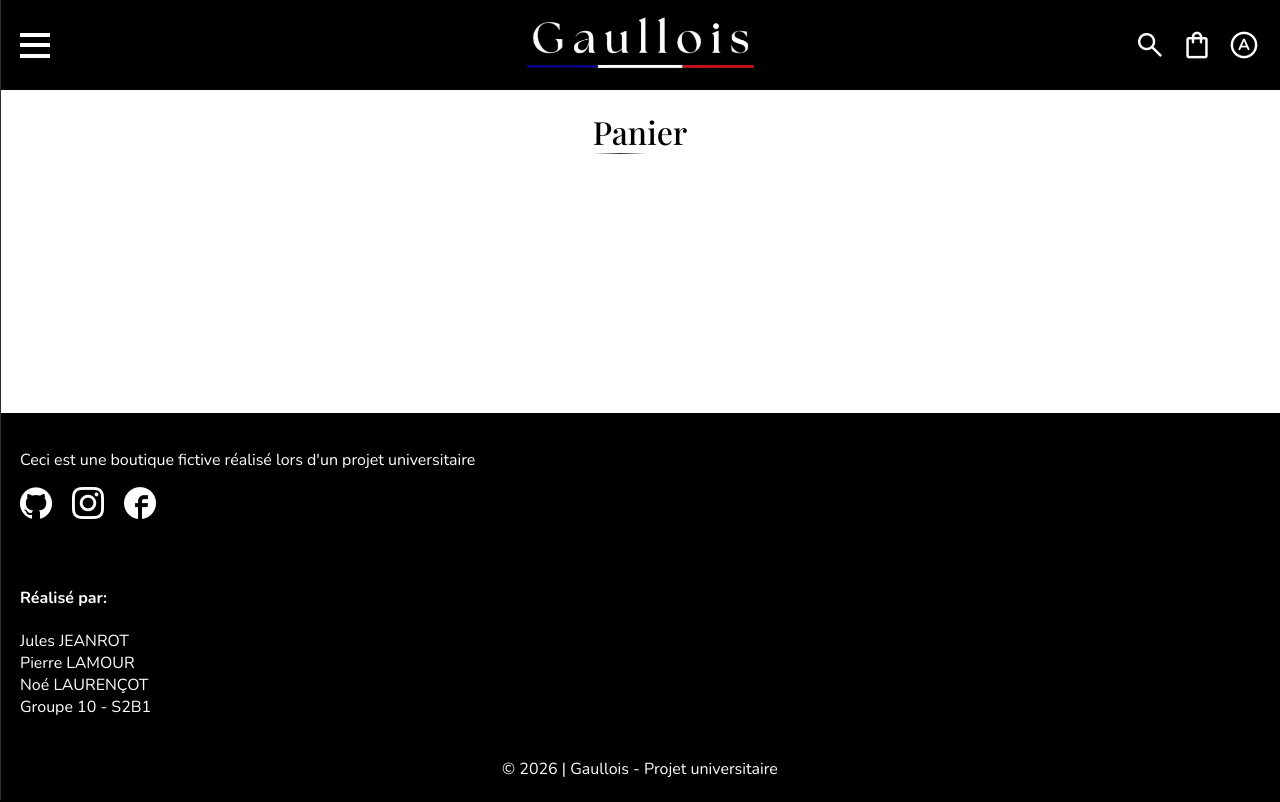
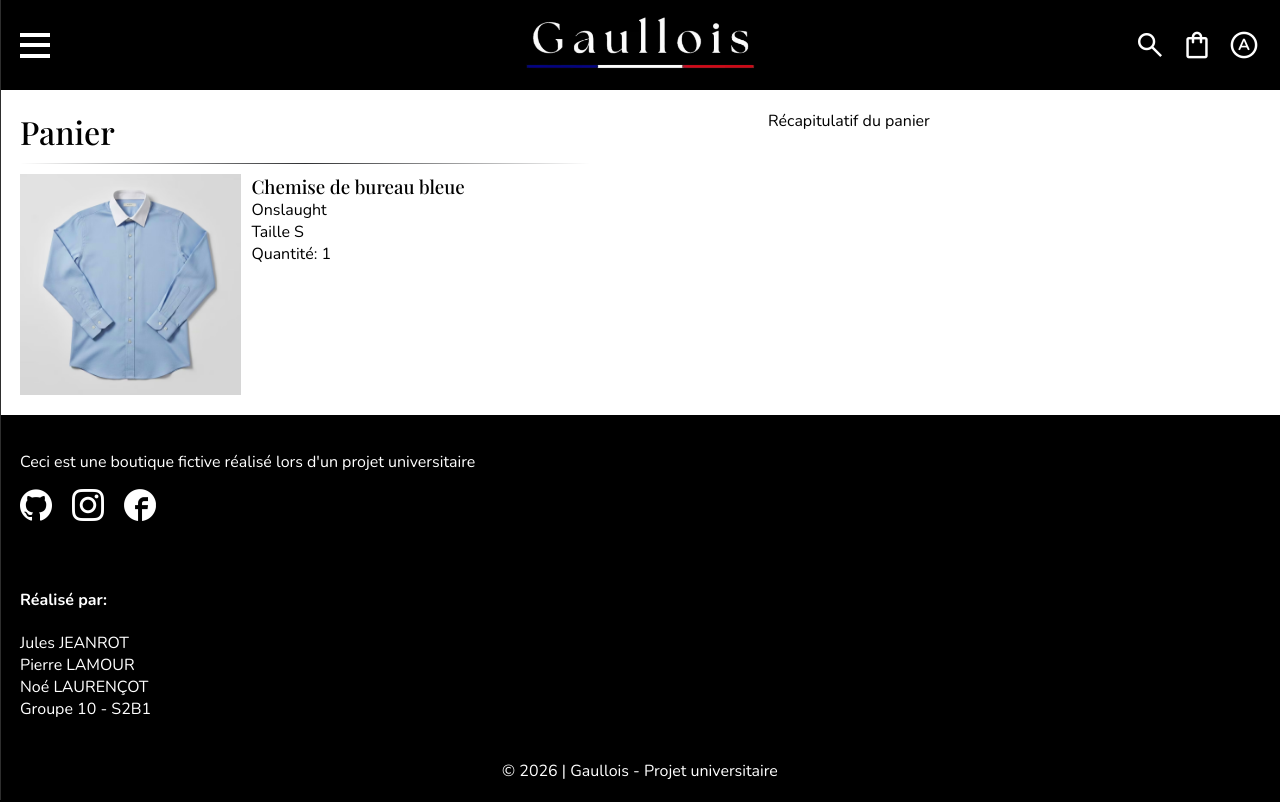
Before and after one commit to NoeLaurencot/SAE_Ecommerce, a Flask app: page /client/panier in a window 1280 px wide. Run offline with Flask 3, Linux system fonts and the light colour scheme; a user stored in the database is signed in; data comes from the database, SQL or seed files in the repository; both versions use the stored data as it was after the commit.

Commit message:
Ajout panier client + fix navbar

```diff
--- a/controllers/client_panier.py
+++ b/controllers/client_panier.py
@@ -7,14 +7,15 @@ import datetime
 client_panier = Blueprint('client_panier', __name__,
                         template_folder='templates')
 
-@client_panier.route('/client/panier',methods=['GET'])
+@client_panier.route('/client/panier', methods=['GET'])
 def client_panier_show():
     mycursor = get_db().cursor()
     if 'id_user' not in session:
+        flash(u'Veuillez vous conntecter pour accéder au panier','alert-warning')
         return redirect('/login')
     id_utilisateur = session['id_user']
     sql = """
-    SELECT id_vetement, nom_vetement, prix_vetement, libelle_taille, libelle_marque, ligne_panier.quantite, ligne_panier.date_ajout
+    SELECT id_vetement, nom_vetement, vetement.photo, stock, prix_vetement, libelle_taille, libelle_marque, ligne_panier.quantite, ligne_panier.date_ajout
     FROM ligne_panier
     INNER JOIN vetement ON ligne_panier.vetement_id = vetement.id_vetement
     INNER JOIN utilisateur ON ligne_panier.utilisateur_id = utilisateur.id_utilisateur
--- a/static/css/styles-panier.css
+++ b/static/css/styles-panier.css
@@ -0,0 +1,17 @@
+.panier-tile {
+    display: flex;
+    gap: 10px;
+}
+.panier-img-container {
+    width: 30%;
+    display: flex;
+}
+
+.panier-img-container img {
+    width: 100%;
+}
+
+.panier-info-container {
+    display: flex;
+    flex-direction: column;
+}
--- a/static/css/styles-utilities.css
+++ b/static/css/styles-utilities.css
@@ -11,11 +11,35 @@
 }
 
 .no-link-style {
-    color: white;
-    text-decoration: none;
+    color: white !important;
+    text-decoration: none !important;
 }
 
 .no-link-style * {
-    color: white;
-    text-decoration: none;
+    color: white !important;
+    text-decoration: none !important;
 }
+
+.wrap {
+    flex-wrap: wrap !important;
+}
+
+.gap10 {
+    gap: 10px !important;
+}
+
+.gap20 {
+    gap: 20px !important;
+}
+
+.width60p {
+    width: 60% !important;
+}
+
+.width40p {
+    width: 40% !important;
+}
+
+.align-normal {
+    align-items: normal !important;
+}
--- a/static/css/styles.css
+++ b/static/css/styles.css
@@ -132,7 +132,6 @@ body {
     flex-direction: row;
     justify-content: center;
     align-items: center;
-    flex-wrap: wrap;
     width: calc(100% - 40px);
 
 }
--- a/templates/_nav.html
+++ b/templates/_nav.html
@@ -66,7 +66,7 @@
                 </form>
                 <button class="button-search-bar material-symbols-outlined no-padding"
                     id="nav-search-button">search</button>
-                <a class="material-symbols-outlined nav-link" href="/vetements">shopping_bag</a>
+                <a class="material-symbols-outlined nav-link" href="/client/panier">shopping_bag</a>
                 {% if session['login'] %}
                 <a class="nav-link account-icon-wletter" href="/logout">
                     <span class="material-symbols-outlined account-icon-circle">circle</span>
--- a/templates/client/boutique/boutique_vetement.html
+++ b/templates/client/boutique/boutique_vetement.html
@@ -5,7 +5,7 @@
 {% endblock %}
 
 {% block body %}
-    <main class="main-container-row">
+    <main class="main-container-row wrap">
         {% for vetement in vetements %}
             <div class="card-vetement">
                 {% if vetement.photo is not none %}
--- a/templates/client/panier/panier.html
+++ b/templates/client/panier/panier.html
@@ -6,20 +6,31 @@
 
 {% block body %}
     <main>
-        <div class="main-container-row">
-            <div class="main-tile-col">
+        <div class="main-container-row align-normal gap10">
+            <div class="main-tile-col gap10 width60p">
                 <h1 class="tile-title no-margin">Panier</h1>
                 {% if lignes_panier %}
 					{% for ligne_panier in lignes_panier %}
 					    <div class="divider-fancy"></div>
-
+                        <div class="panier-tile">
+                            <div class="panier-img-container">
+                                <img src="{{ url_for('static', filename='assets/images/clothes/') }}{{ ligne_panier.photo }}" alt="Chemise">
+                            </div>
+                            <div class="panier-info-container">
+                                <h3 class="no-margin">{{ ligne_panier.nom_vetement }}</h3>
+                                <span>{{ ligne_panier.libelle_marque }}</span>
+                                <span>Taille {{ ligne_panier.libelle_taille }}</span>
+                                <span>Quantité: {{ ligne_panier.quantite }}</span>
+                            </div>
+                        </div>
 					{% endfor %}
 				{% else %}
+                    <div class="divider-fancy"></div>
 					panier vide
 				{% endif %}
             </div>
-            <div class="main-tile-col">
-
+            <div class="main-tile-col width40p">
+                <span>Récapitulatif du panier</span>
             </div>
         </div>
     </main>
```
Also changed, not shown: sae_sql.sql (+33 -30 lines), templates/client/boutique/panier_article.html (+0 -14 lines).
